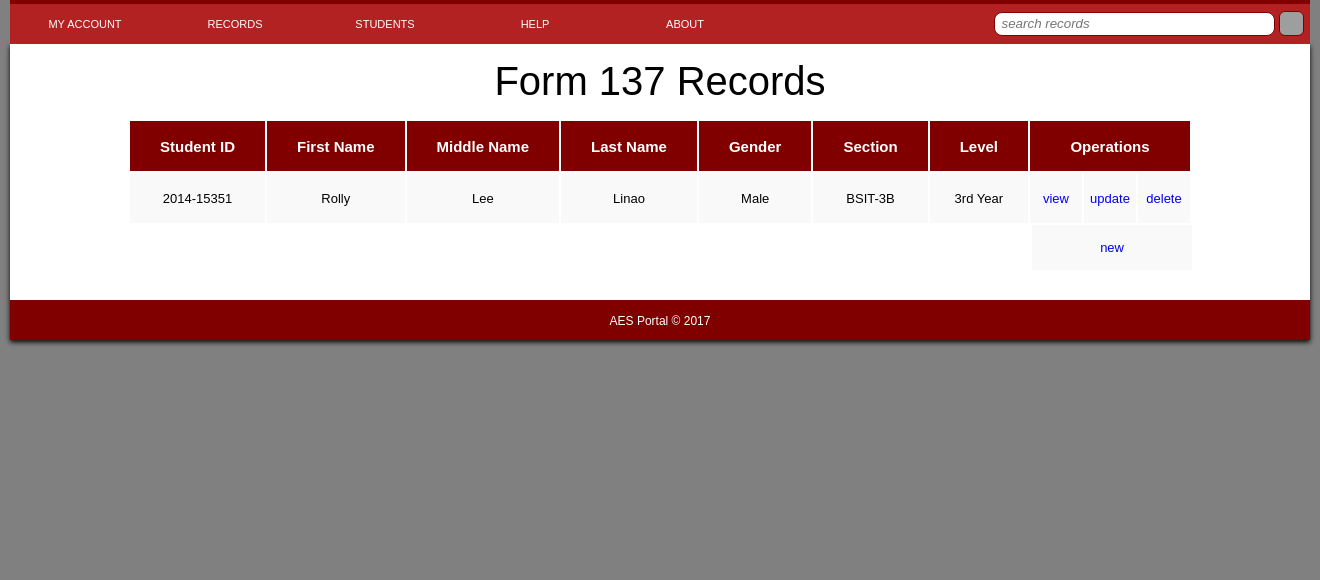
After one commit to romalepali/AES-Portal, a PHP site: page /records-form-137.php in a window 1320 px wide. The commit adds this page. Shown: the part 96-676 px from the top of the page. Run offline with PHP 8.4, Linux system fonts and the light colour scheme; a user stored in the database is signed in; data comes from the database, SQL or seed files in the repository; grey boxes are pictures that could not be loaded.

Commit message:
Added form 137 php view student no update and delete and view records yet

```diff
--- /dev/null
+++ b/aesportal/css/records-form-137.css
@@ -0,0 +1,201 @@
+body {
+    margin: auto;
+    background-color: gray;
+}
+
+.navbar {
+    position: relative;
+    margin: auto;
+    height: 40px;
+    width: 1300px;;
+    top: 0px;
+    background-color: firebrick;
+    font-family: Arial;
+    z-index: 1;
+}
+
+.menu   {
+    position: absolute;
+    top: 0px;
+    left: 0px;
+}
+
+.navbar a {
+    float: left;
+    font-size: 11px;
+    color: white;
+    text-align: center;
+    text-decoration: none;
+}
+
+.cover {
+    position: relative;
+    width: 1300px;;
+    height: 100px;
+    margin: auto;
+    left: 0px;
+    top: 0px;
+    background-color: maroon;
+    z-index: 1;
+}
+
+.logo {
+    position: absolute;
+    left: 590px;
+}
+
+.dropdown_content {
+    float: left;
+    overflow: hidden;
+}
+
+.dropdown_content .dropbutton {
+    font-size: 11px;
+    border: none;
+    outline: none;
+    color: white;
+    width: 150px;
+    height: 40px;
+    background-color: firebrick;
+}
+
+.dropdown_content:hover .dropbutton {
+    background-color: brown;
+}
+
+.dropdown_contents {
+    display: none;
+    position: absolute;
+    background-color: #f9f9f9;
+    box-shadow: 0px 1px 1px 0px gray;
+    width: 150px;
+
+    z-index: 1;
+}
+
+.dropdown_contents a {
+    float: none;
+    color: black;
+    padding: 14px 0px;
+    text-decoration: none;
+    display: block;
+    text-align: center;
+}
+
+.dropdown_contents a:hover {
+    background-color: #ddd;
+}
+
+.dropdown_content:hover .dropdown_contents {
+    display: block;
+}
+
+/*Search*/
+.search {
+    position: absolute;
+    right: 6px;
+    overflow: hidden;
+}
+
+.search_bar {
+	position: relative;
+	top: -1px;
+    right: 0px
+	width: 255px;
+	height: 20px;
+	border: solid 1px maroon;
+	text-indent: 5px;
+	font-style: italic;
+	border-radius: 8px;
+}
+
+.search_button {
+	position: relative;
+	top: 7px;
+	right: 0px;
+	width: 23px;
+	height: 23px;
+    border: solid 1px maroon;
+	border-radius: 6px;
+}
+
+
+/*Content*/
+#managetext {
+    position: relative;
+    width: 1300px;
+    text-align: center;
+    font-size: 40px;
+    font-family: Arial;
+    padding: 15px 0px;
+}
+#content_con_login {
+	position: relative;
+	margin: auto;
+	width: 1300px;
+	box-shadow: 0px 2px 5px black;
+}
+
+#content_login {
+	position: relative;
+	margin: auto;
+    padding: 0px 0px 75px;
+	width: 1300px;
+	background-color: white;
+}
+
+#content_login table {
+    font-family: Arial;
+    font-size: 13px;
+}
+
+#content_login table tr th {
+    padding: 0px 30px;
+    font-size: 15px;
+    background-color: maroon;
+    color: white;
+}
+
+#content_login table tr td {
+    background-color: #f9f9f9;
+}
+
+#content_login table tr td:hover{
+    background-color: #ddd;
+}
+
+#content_login table tr a {
+    text-decoration: none;
+}
+
+#addrecord {
+    position: absolute;
+    right: 118px;
+    font-size: 13px;
+    font-family: Arial;
+    background-color: #f9f9f9;
+    padding: 15px 68px;
+}
+
+#addrecord:hover {
+    background-color: #ddd;
+}
+
+#addrecord a{
+    text-decoration: none;
+}
+
+/*Footer*/
+#footer {
+	position: relative;
+	bottom: 0;
+	margin: auto;
+	height: 26px;
+	width: 1300px;
+	background-color: maroon;
+	text-align: center;
+	padding-top: 14px;
+	font-size: 12px;
+	color: white;
+	font-family: Arial;
+}
--- a/aesportal/home.php
+++ b/aesportal/home.php
@@ -31,15 +31,14 @@
                     <div class="dropdown_contents">
                         <a href="#">PROFILE</a>
                         <a href="#">SETTINGS</a>
+                        <a href="#">MANAGE</a>
                         <a href="logout.php">LOG OUT</a>
                     </div>
                 </div>
                 <div class="dropdown_content">
                     <button class="dropbutton">RECORDS</button>
                     <div class="dropdown_contents">
-                        <a href="#">RECORDS A</a>
-                        <a href="#">RECORDS B</a>
-                        <a href="#">RECORDS C</a>
+                        <a href="records-form-137.php">Form 137</a>
                     </div>
                 </div>
                 <div class="dropdown_content">
--- /dev/null
+++ b/aesportal/record/Linao_F137.txt
@@ -0,0 +1 @@
+Form 137 Ni Siya
--- /dev/null
+++ b/aesportal/records-form-137.php
@@ -0,0 +1,139 @@
+<!DOCTYPE html>
+
+<?php
+    include 'connection.php'; //connect the connection page
+    if(empty($_SESSION)) // if the session not yet started
+        session_start();
+    if(!isset($_SESSION['username']))
+    { //if not yet logged in
+        header("location: index.php");// send to login page
+        exit;
+    }
+?>
+
+<html>
+    <head>
+        <link rel="stylesheet" href="css/records-form-137.css">
+        <link rel="shortcut icon" href="images/head_logo.png" />
+    </head>
+    <title>Form 137</title>
+
+    <body>
+        <div class="cover">
+            <a href="index.php">
+                <img class="logo" src="images/logo.png" width="100px;">
+            </a>
+        </div>
+        <div class="navbar">
+            <div class="menu">
+                 <div class="dropdown_content">
+                    <button class="dropbutton">MY ACCOUNT</button>
+                    <div class="dropdown_contents">
+                        <a href="#">PROFILE</a>
+                        <a href="#">SETTINGS</a>
+                        <a href="#">MANAGE</a>
+                        <a href="logout.php">LOG OUT</a>
+                    </div>
+                </div>
+                <div class="dropdown_content">
+                    <button class="dropbutton">RECORDS</button>
+                    <div class="dropdown_contents">
+                        <a href="#">Form 137</a>
+                    </div>
+                </div>
+                <div class="dropdown_content">
+                    <button class="dropbutton">STUDENTS</button>
+                    <div class="dropdown_contents">
+                        <a href="#">A-Z</a>
+                        <a href="#">LEVEL</a>
+                        <a href="#">SECTION</a>
+                        <a href="#">SCHOOL YEAR</a>
+                    </div>
+                </div>
+                <div class="dropdown_content">
+                    <button class="dropbutton">HELP</button>
+                    <div class="dropdown_contents">
+                        <a href="#">HOW TO USE</a>
+                    </div>
+                </div>
+                <div class="dropdown_content">
+                    <button class="dropbutton">ABOUT</button>
+                    <div class="dropdown_contents">
+                        <a href="#">WEBSITE</a>
+                        <a href="#">DEVELOPMENT</a>
+                        <a href="#">CONTACT US</a>
+                    </div>
+                </div>
+            </div>
+            <div class="search">
+                <form>
+				    <input class="search_bar" name="record" type="text" size="32" maxlength="32" value="" placeholder="search records">
+					<input class="search_button" type="image" src="images/search_button.png">
+				</form>
+            </div>
+        </div>
+
+        <div id="content_con_login">
+            <div id="content_login">
+                <div id="managetext">Form 137 Records</div>
+                <table align="center">
+                    <tr height="50px">
+                        <th align="center">Student ID</th>
+                        <th align="center">First Name</th>
+                        <th align="center">Middle Name</th>
+                        <th align="center">Last Name</th>
+                        <th align="center">Gender</th>
+                        <th align="center">Section</th>
+                        <th align="center">Level</th>
+                        <th colspan="3" align="center">Operations</th>
+                    </tr>
+                    <?php
+                    // Create connection
+                    $conn = new mysqli($server, $unm, $pwd, $db);
+                    // Check connection
+                    if ($conn->connect_error) {
+                        die("Connection failed: " . $conn->connect_error);
+                    }
+
+                    $sql = "SELECT a.studid,a.fname,a.mname,a.lname,a.gender,b.secname,c.levelname FROM students a,section b,level c where a.secid=b.id and a.levid=c.id";
+                    $result = $conn->query($sql);
+
+                    if ($result->num_rows > 0) {
+                        // output data of each row
+                        while($row = $result->fetch_assoc()) {
+                        ?>
+                        <tr height="50px">
+                            <td align="center"><?php echo $row["studid"];?></td>
+                            <td align="center"><?php echo $row["fname"];?></td>
+                            <td align="center"><?php echo $row["mname"];?></td>
+                            <td align="center"><?php echo $row["lname"];?></td>
+                            <td align="center"><?php echo $row["gender"];?></td>
+                            <td align="center"><?php echo $row["secname"];?></td>
+                            <td align="center"><?php echo $row["levelname"];?></td>
+                            <td align="center" width="50px"><a href="#">view</a></td>
+                            <td align="center" width="50px"><a href="#">update</a></td>
+                            <td align="center" width="50px"><a href="#">delete</a></td>
+                        </tr>
+                        <?php
+                        }
+                    } else {
+                        ?>
+                        <tr>
+                             <td colspan="9" align="center"><?php echo "0 results";?></td>
+                        </tr>
+                        <?php
+                    }
+
+                    $conn->close();
+                    ?>
+                </table>
+                <div id="addrecord">
+                    <a href="#">new</a>
+                </div>
+            </div>
+            <div id="footer">
+                AES Portal &copy 2017
+            </div>
+	   </div>
+    </body>
+</html>
--- a/aesportal/session.php
+++ b/aesportal/session.php
@@ -11,7 +11,7 @@
 
 	$username=$_POST['username'];
 	$password=$_POST['password'];
-	$q="select * from user where username='$username' and password='$password'";
+	$q="select * from users where username='$username' and password='$password'";
 	$res=mysqli_query($l, $q);
 	if(mysqli_num_rows($res)>0)
 	{
```
Also changed, not shown: aesportal/database/aesportal.sql (+145 -14 lines).
